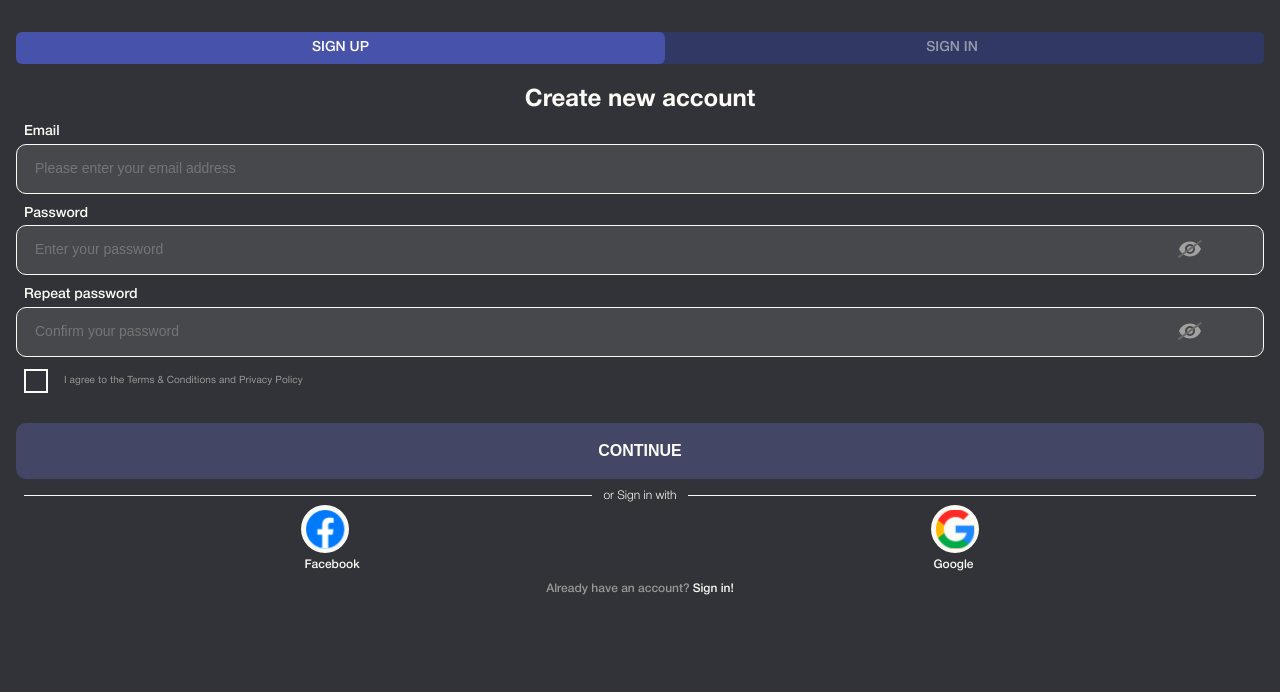
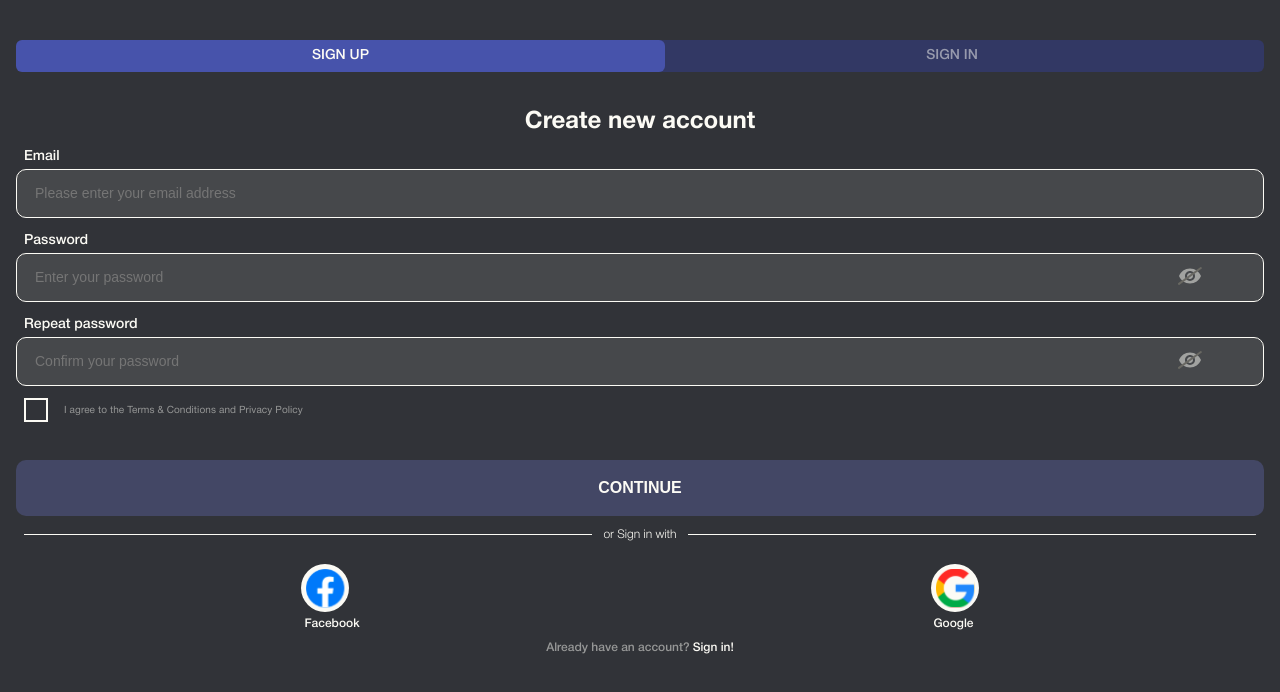
Before and after one commit to Arag0rn/Fiend-Rate, a Next.js app: page /signup in a window 1280 px wide. Shown: the top 692 px of the page. Built offline with nearby package versions, Linux system fonts and the light colour scheme.

Commit message:
changed mt into vh

```diff
--- a/src/app/components/SignUp/SignUp.module.scss
+++ b/src/app/components/SignUp/SignUp.module.scss
@@ -1,8 +1,10 @@
 @import '../../styles/mixins.module';
 @import '../../styles/utils.module.scss';
 
+
+
 .head{
-  margin-top: 56px;
+  margin-top: 8.8vh;
   color: $main-beige;
   text-align: center;
   font-size: 24px;
@@ -14,10 +16,10 @@
 
 .signupBtn{
     @include mainBtn;
-    margin-top: 30px;
+    margin-top: 4.7vh;
     &:disabled {
       @include mainBtn;
-      margin-top: 30px;
+      margin-top: 4.7vh;
       background-color: $disable-button-color;
       cursor: not-allowed;
     }
@@ -28,7 +30,7 @@
 
     display: flex;
     margin: 0 auto;
-    margin-top: 32px;
+    margin-top: 5.0vh;
     position: relative;
   }
 
@@ -78,7 +80,7 @@
 
   .fieldLabel{
     position: relative;
-    margin-top: 8px;
+    margin-top: 1.3vh;
     margin-left: 8px;
     color: $main-beige;
     font-size: 14px;
@@ -114,7 +116,7 @@
   }
 
   .errMes{
-    margin-top: 4px;
+    margin-top: 0.6vh;
     margin-left: 8px;
     color: #BA4242;
     font-size: 10px;
@@ -125,7 +127,7 @@
 
   .signInTxt {
     position: relative;
-    margin-top: 8px;
+    margin-top: 1.3vh;
     color: $main-beige;
     text-align: center;
     font-size: 12px;
@@ -156,6 +158,7 @@
   }
 
   .socialBox{
+    margin-top: 2.5vh;
     display: flex;
     justify-content: space-around
   }
--- a/src/app/components/SignUp/SignUpComp.tsx
+++ b/src/app/components/SignUp/SignUpComp.tsx
@@ -1,5 +1,5 @@
 "use client"
-import React from 'react'
+import React, { useEffect } from 'react'
 import styles from "./SignUp.module.scss";
 import { useState } from 'react';
 import Container from '../Container';
@@ -45,7 +45,6 @@ const SignUpComp= () => {
 
   const [showPassword, setShowPassword] = useState(false);
   const [isAccept, setIsAccept] = useState(false);
-
 
 
   return (
```
